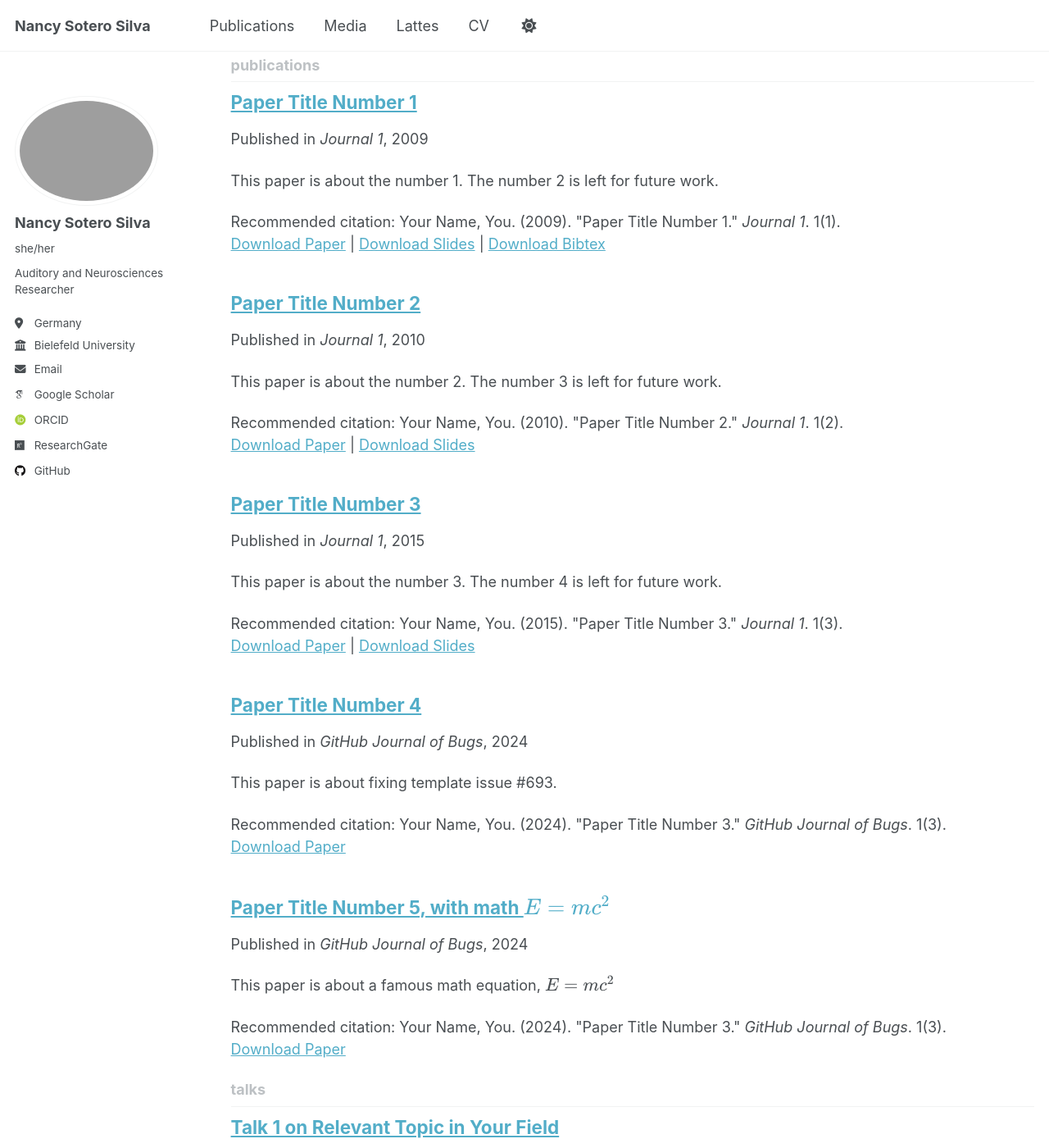
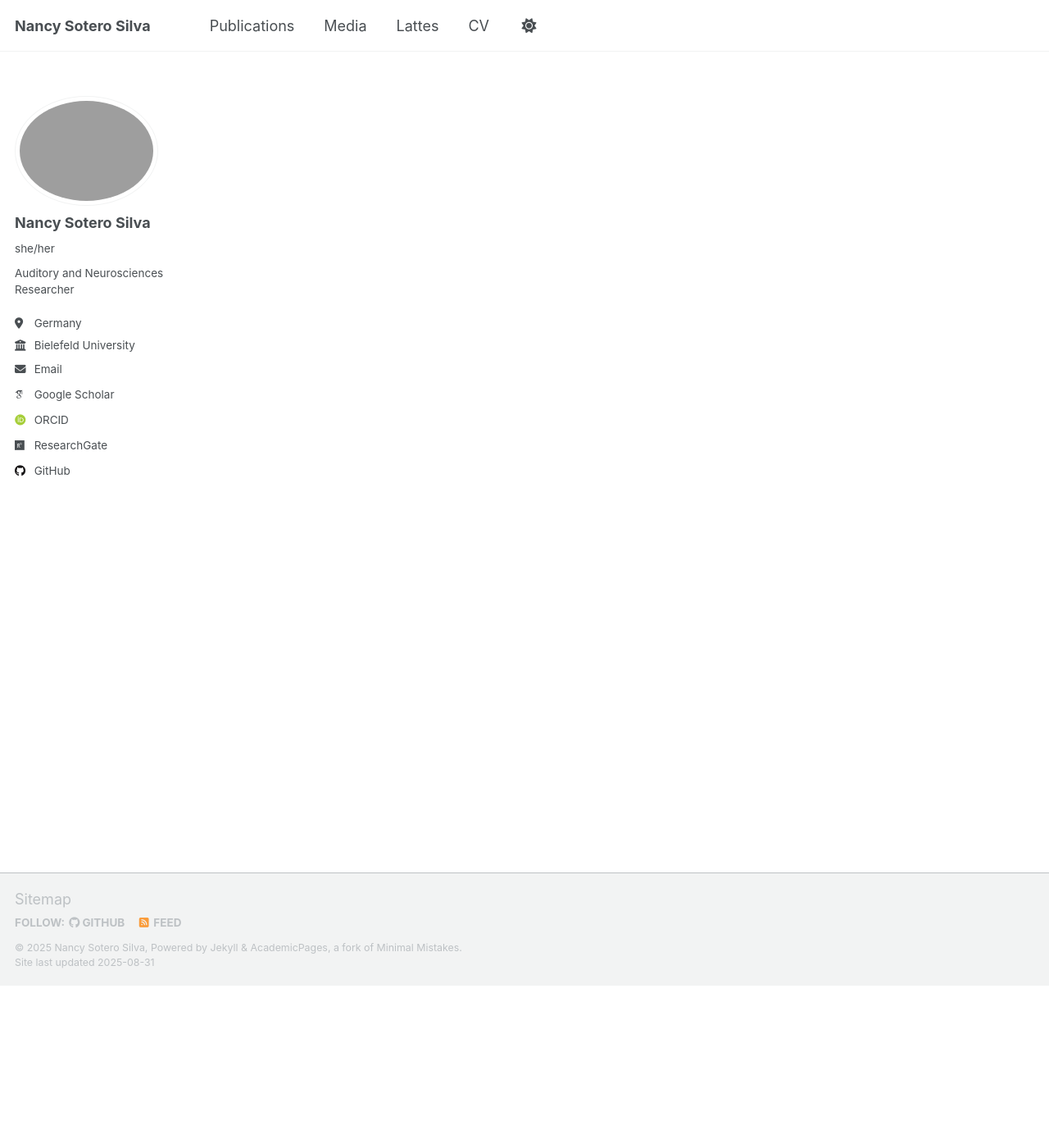
Before and after one commit to nancysotero/neuronency, a Jekyll site: the page built from _pages/collection-archive.html, in a window 1280 px wide and 1400 px high, scrolled down 198 px. Shown: the whole window at 82% size. Built offline with Jekyll 4.4.1, drawn with Linux system fonts in a browser that asks for light colours; some web fonts are replaced; a script that is not in the unit is left out; part of the change alters nothing that is shown; some of the changed text lies outside the part shown.

Commit message:
Update _config.yml

```diff
--- a/_config.yml
+++ b/_config.yml
@@ -216,19 +216,19 @@ kramdown:
 
 
 # These settings control the types of collections used by the template
-collections:
-  media:
-    output: true
-    permalink: /:collection/:path/
-  publications:
-    output: true
-    permalink: /:collection/:path/
-  talks:
-    output: true
-    permalink: /:collection/:path/
-  cv:
-    output: true
-    permalink: /:collection/:path/
+#collections:
+ # media:
+  #  output: true
+   # permalink: /:collection/:path/
+  #publications:
+   # output: true
+    #permalink: /:collection/:path/
+  #talks:
+   # output: true
+    #permalink: /:collection/:path/
+  #cv:
+   # output: true
+    #permalink: /:collection/:path/
 
 
 # These settings control how pages and collections are included in the site
@@ -254,7 +254,7 @@ defaults:
   # _teaching
   - scope:
       path: ""
-      type: media
+      type: teaching
     values:
       layout: single
       author_profile: true
@@ -272,7 +272,7 @@ defaults:
   # _portfolio
   - scope:
       path: ""
-      type: talks
+      type: portfolio
     values:
       layout: single
       author_profile: true
@@ -281,7 +281,7 @@ defaults:
   # _talks
   - scope:
       path: ""
-      type: cv
+      type: talk
     values:
       layout: talk
       author_profile: true
```
